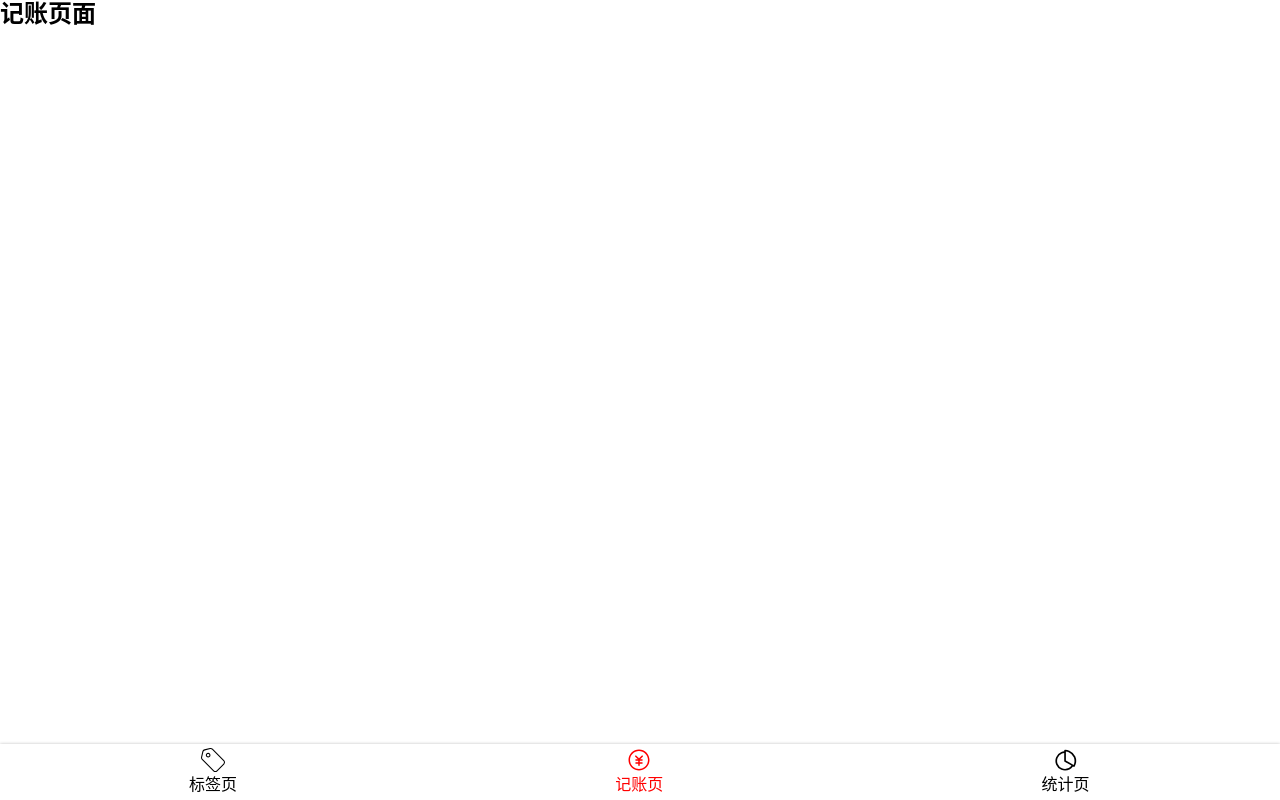
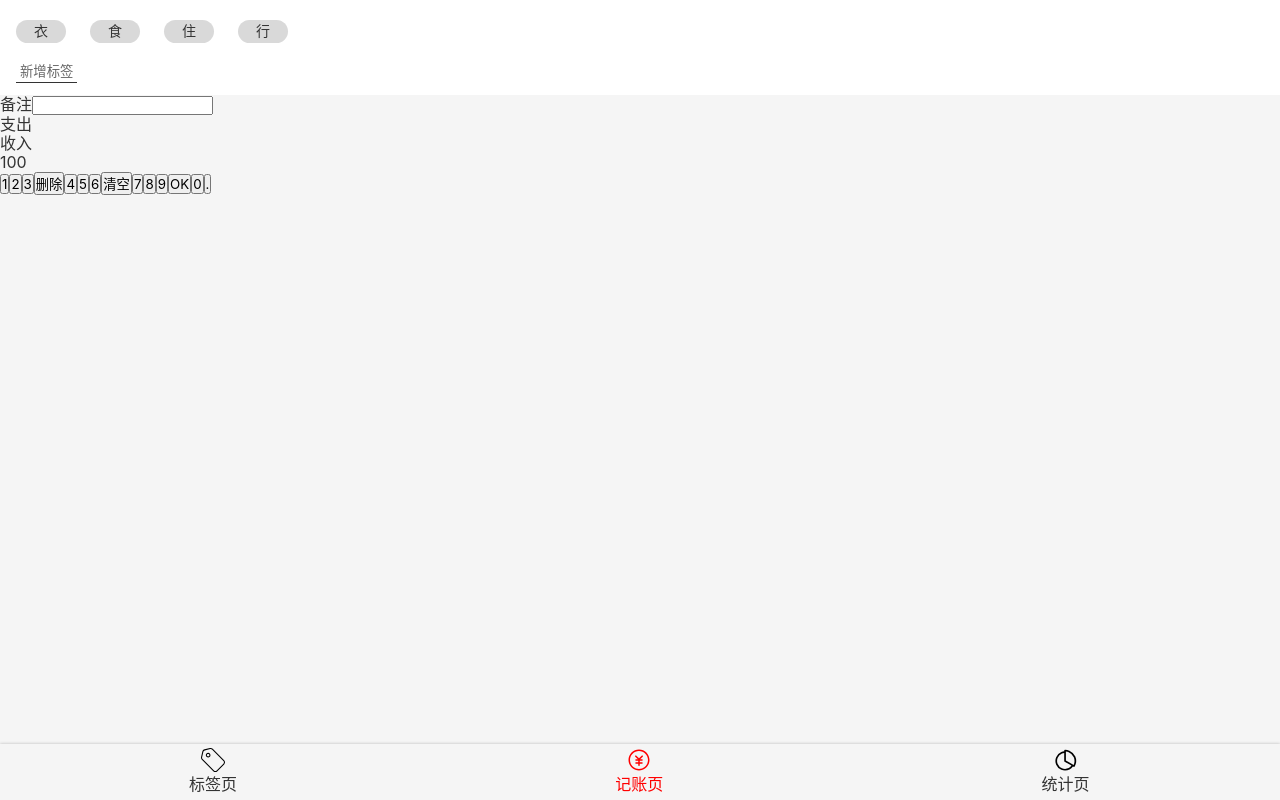
Before and after one commit to niuniu315/react-money-1, a React app: page /#/money in a window 1280 px wide. Built offline with nearby package versions, Linux system fonts and the light colour scheme.

Commit message:
icon不显示

```diff
--- a/config/webpack.config.js
+++ b/config/webpack.config.js
@@ -366,11 +366,13 @@ module.exports = function (webpackEnv) {
           // "oneOf" will traverse all following loaders until one will
           // match the requirements. When no loader matches it will fall
           // back to the "file" loader at the end of the loader list.
+
           oneOf: [
             {
               test: /\.svg$/,
               use: [
                 {loader: 'svg-sprite-loader', options: {}},
+
                 {
                   loader: 'svgo-loader', options: {
                     plugins: [
@@ -380,6 +382,7 @@ module.exports = function (webpackEnv) {
                 }
               ]
             },
+
             // TODO: Merge this config once `image/avif` is in the mime-db
             // https://github.com/jshttp/mime-db
             {
--- a/src/App.tsx
+++ b/src/App.tsx
@@ -4,10 +4,15 @@ import Money from './views/Money';
 import Statistics from './views/Statistics';
 import Tags from './views/Tags';
 import NoMatch from './views/NoMatch';
+import styled from 'styled-components';
 
+const AppWrapper = styled.div`
+  color: #333;
+`;
 
 function App() {
   return (
+    <AppWrapper>
       <Router>
         <Switch>
           <Route path="/label">
@@ -27,6 +32,7 @@ function App() {
           </Route>
         </Switch>
       </Router>
+    </AppWrapper>
   );
 }
 
--- a/src/components/Icon.tsx
+++ b/src/components/Icon.tsx
@@ -1,8 +1,5 @@
 import React from 'react';
 
-/*require('icons/money.svg');
-require('icons/label.svg');
-require('icons/statistics.svg');*/
 let importAll = (requireContext: __WebpackModuleApi.RequireContext) => requireContext.keys().forEach(requireContext);
 try {importAll(require.context('icons', true, /\.svg$/));} catch (error) {console.log(error);}
 
--- a/src/index.scss
+++ b/src/index.scss
@@ -18,6 +18,10 @@ body{
   font-family: $font-hei;
   font-size: 16px;
   line-height: 1.2;
+  background: #f5f5f5;
+}
+button{
+  font-family: inherit;
 }
 .icon {
   width: 1em;
--- a/src/views/Money.tsx
+++ b/src/views/Money.tsx
@@ -1,10 +1,75 @@
 import Layout from '../components/Layout';
 import React from 'react';
+import styled from 'styled-components';
+
+const TagsSection = styled.section`
+  background: #FFFFFF; padding: 12px 16px;
+  > ol { margin: 0 -12px;
+    > li{
+       background: #D9D9D9; border-radius: 18px;
+       display:inline-block; padding: 3px 18px;
+       font-size: 14px; margin: 8px 12px;
+    }
+  }
+  > button{
+    background:none; border: none; padding: 2px 4px;
+    border-bottom: 1px solid #333; color: #666;
+    margin-top: 8px;
+  }
+`;
+
+const NotesSection = styled.section`
+`;
+const CategorySection = styled.section`
+`;
+const NumberPadSection = styled.section`
+`;
 
 function Money() {
   return (
     <Layout>
-      <h2>记账页面</h2>
+      <TagsSection>
+        <ol>
+          <li>衣</li>
+          <li>食</li>
+          <li>住</li>
+          <li>行</li>
+        </ol>
+        <button>新增标签</button>
+      </TagsSection>
+      <NotesSection>
+        <label>
+          <span>备注</span>
+          <input type="text"/>
+        </label>
+      </NotesSection>
+      <CategorySection>
+        <ul>
+          <li>支出</li>
+          <li>收入</li>
+        </ul>
+      </CategorySection>
+      <NumberPadSection>
+        <div>
+          100
+        </div>
+        <div>
+          <button>1</button>
+          <button>2</button>
+          <button>3</button>
+          <button>删除</button>
+          <button>4</button>
+          <button>5</button>
+          <button>6</button>
+          <button>清空</button>
+          <button>7</button>
+          <button>8</button>
+          <button>9</button>
+          <button>OK</button>
+          <button>0</button>
+          <button>.</button>
+        </div>
+      </NumberPadSection>
     </Layout>
   );
 }
```
Lines whose indentation alone changed are shown as unchanged.
